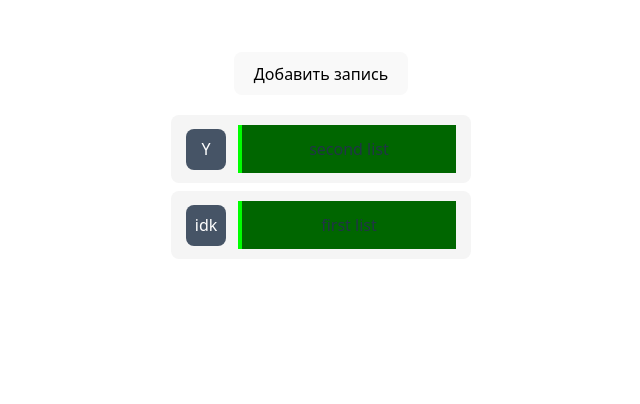
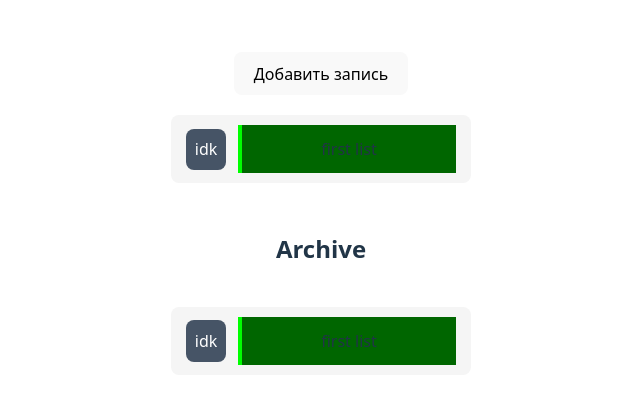
Before and after one commit to Fedosihin/german-notebook, a React (Vite) app: page / in a window 1280 px wide. Shown: the top 404 px of the page, without its empty margins (319-959 px from the left). Built offline with nearby package versions, Linux system fonts and the light colour scheme.

Commit message:
- OMG Это надо в каждой функции менять dispatch на ArchiveDispatch аааа

```diff
--- a/src/App.jsx
+++ b/src/App.jsx
@@ -7,6 +7,7 @@ import styled from "styled-components";
 
 // Ключ для localStorage
 const LOCAL_STORAGE_KEY = "notesAppData";
+const LOCAL_STORAGE_ARCHIVE_KEY = "notesArchiveAppData";
 
 const StyledWrapper = styled.div`
   display: flex;
@@ -39,18 +40,6 @@ const getInitialState = () => {
               id: 0,
               checked: true,
               text: "Первый список - пункт",
-            },
-          ],
-        },
-        {
-          id: 1,
-          title: "second list",
-          text: "second text",
-          checkboxArray: [
-            {
-              id: 0,
-              checked: true,
-              text: "Второй список - пункт",
             },
           ],
         },
@@ -194,6 +183,7 @@ function reducer(state, action) {
 
 function App() {
   const [state, dispatch] = useReducer(reducer, initialState);
+  const [archiveState, archiveDispatch] = useReducer(reducer, initialState);
 
   // Загружаем данные из localStorage при инициализации
   useEffect(() => {
@@ -209,11 +199,25 @@ function App() {
     localStorage.setItem(LOCAL_STORAGE_KEY, JSON.stringify(state.listOfLists));
   }, [state.listOfLists]);
 
+  useEffect(() => {
+    localStorage.setItem(
+      LOCAL_STORAGE_ARCHIVE_KEY,
+      JSON.stringify(archiveState.listOfLists)
+    );
+  }, [archiveState.listOfLists]);
+
   const activeNote = useMemo(
     () =>
       state.listOfLists.find((note) => note.id === state.activeNoteId) ||
       state.listOfLists[0],
     [state.listOfLists, state.activeNoteId]
+  );
+
+  const activeArchiveNote = useMemo(
+    () =>
+      archiveState.listOfLists.find((note) => note.id === archiveState.activeNoteId) ||
+      archiveState.listOfLists[0],
+    [archiveState.listOfLists, archiveState.activeNoteId]
   );
 
   const openEditor = () => {
@@ -384,7 +388,7 @@ function App() {
             style={editorStyle}
           ></NoteEditor>
         )}
-<AddNoteButton onButtonClick={CreateEmptyNote}></AddNoteButton>
+        <AddNoteButton onButtonClick={CreateEmptyNote}></AddNoteButton>
 
         <NoteList
           getItemStyle={listItemStyle}
@@ -393,6 +397,30 @@ function App() {
           onEmojiSelect={handleEmojiSelect}
         ></NoteList>
 
+        <h2>Archive</h2>
+        {archiveState.isEditorOpen && (
+          <NoteEditor
+            note={activeArchiveNote}
+            onClose={closeEditor}
+            onTitleChange={handleTitleChange}
+            onCheckboxStatusChange={handleCheckboxStatusChange}
+            onCheckboxTextChange={handleCheckboxTextChange}
+            onTextChange={handleTextChange}
+            onAddCheckbox={addCheckbox}
+            onEmojiSelect={handleEmojiSelect}
+            onCheckboxRemove={handleCheckboxRemove}
+            onNoteRemove={handleNoteRemove}
+            onBlur={handleBlur}
+            onKeyDown={handleKeyDown}
+            style={editorStyle}
+          ></NoteEditor>
+        )}
+        <NoteList
+          getItemStyle={listItemStyle}
+          notes={archiveState.listOfLists}
+          onNoteClick={handleNoteClick}
+          onEmojiSelect={handleEmojiSelect}
+        ></NoteList>
       </StyledWrapper>
     </>
   );
```
